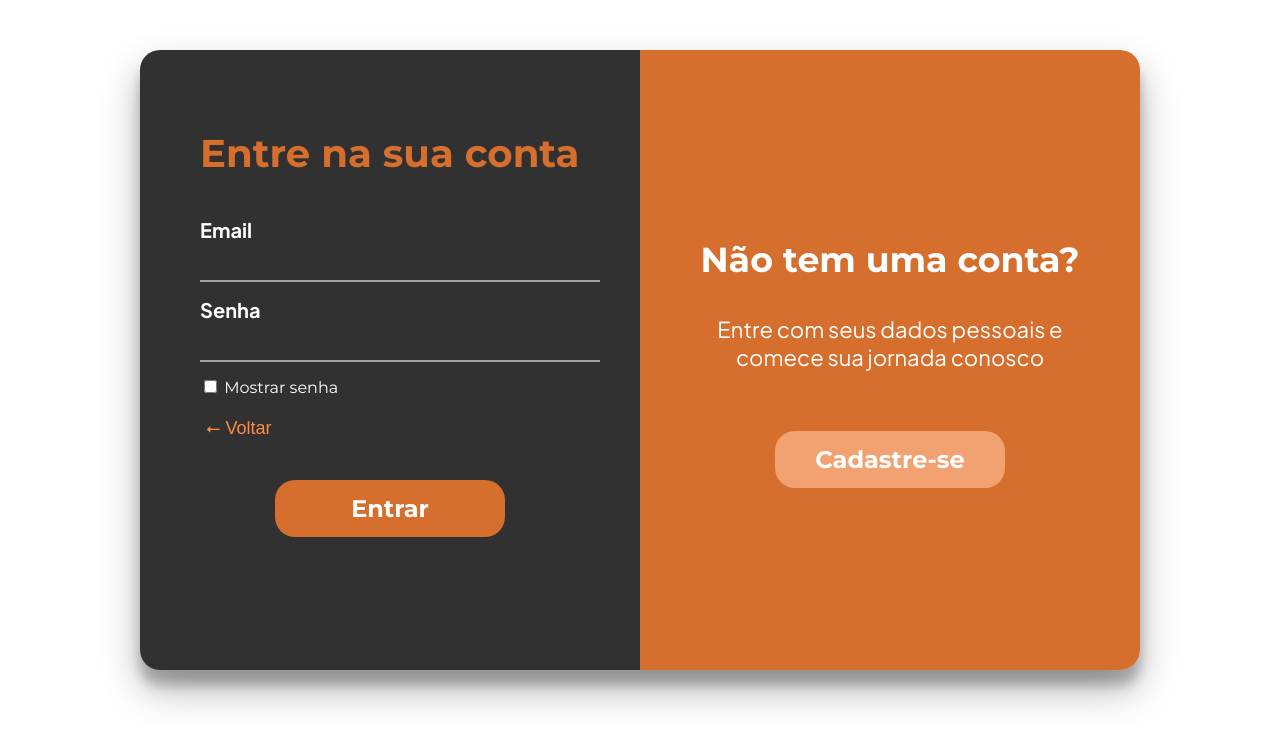
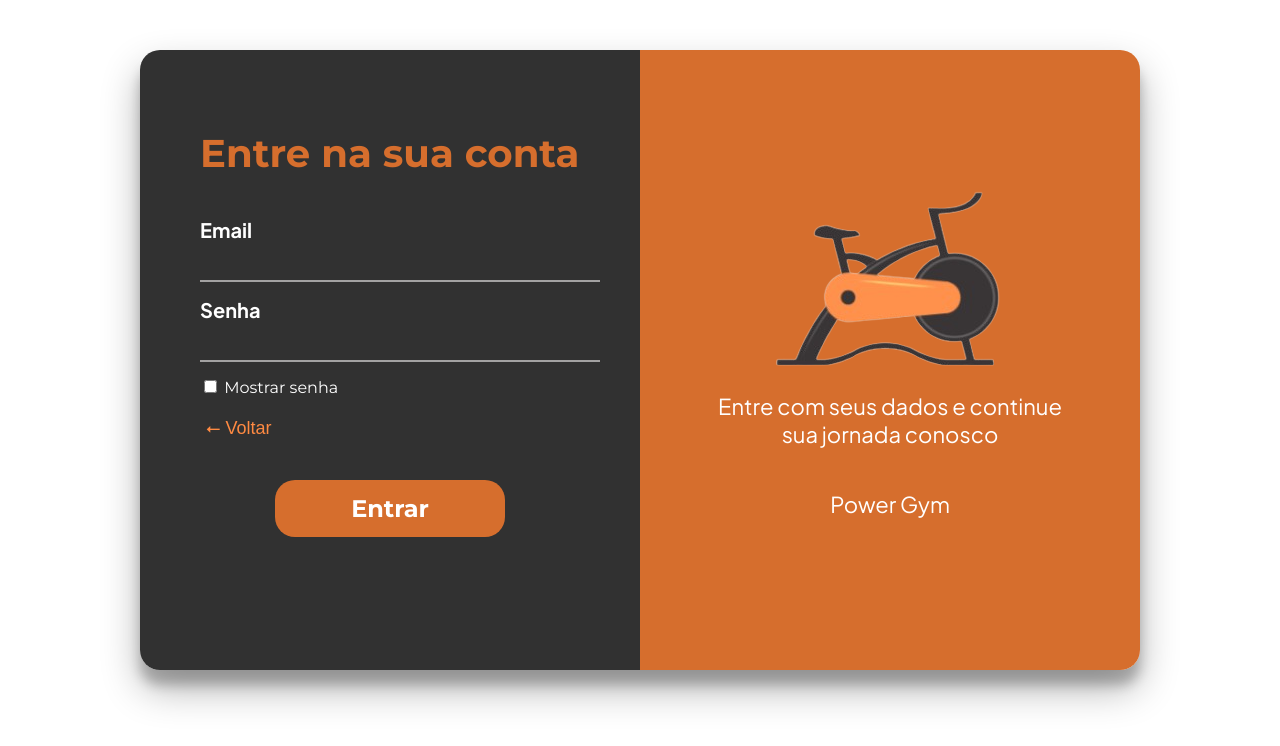
Before and after one commit to Ana-Livia-Lopes/academia, a PHP site: page /loginIns.php in a window 1280 px wide. Shown: the top 746 px of the page. Run offline with PHP 8.4, Linux system fonts and the light colour scheme; some libraries are stand-ins or nearby versions.

Commit message:
correcão login instrutor

```diff
--- a/cadastroAlu.css
+++ b/cadastroAlu.css
@@ -98,6 +98,10 @@
     align-items: center;
     font-size: 18px;
     font-family: 'Montserrat', sans-serif;
+    text-decoration: none;
+}
+#a:hover{
+    color: rgb(98, 102, 104);
 }
 #botao-cadastrar a{
     text-decoration: none;
--- a/loginIns.php
+++ b/loginIns.php
@@ -61,9 +61,10 @@
                 </form>
         </div>
         <div id="box-welcome">
-            <h2>Não tem uma conta?</h2>
-            <p>Entre com seus dados pessoais e comece sua jornada conosco</p>
-            <button id="cadastrar-button" onclick="window.location='./cadastroInstrutor.php'"><a href="./cadastroInstrutor.php">Cadastre-se</a></button>
+            <img src="img/logo.png" alt="">
+            <p>Entre com seus dados e continue sua jornada conosco</p>
+            <p>Power Gym</p>
+
         </div>
     </div>
 </section>
```
